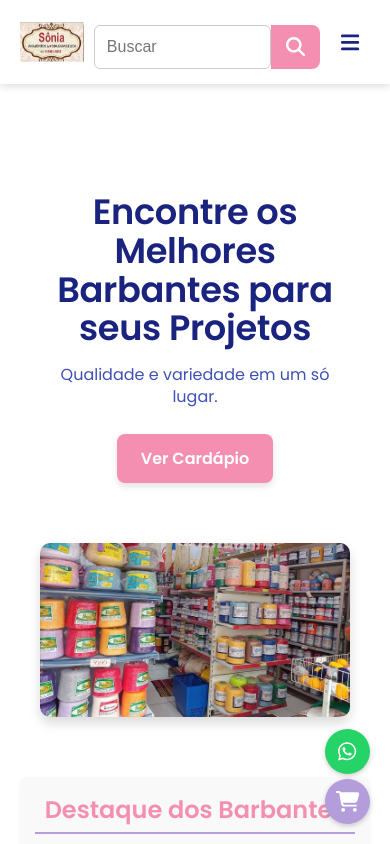
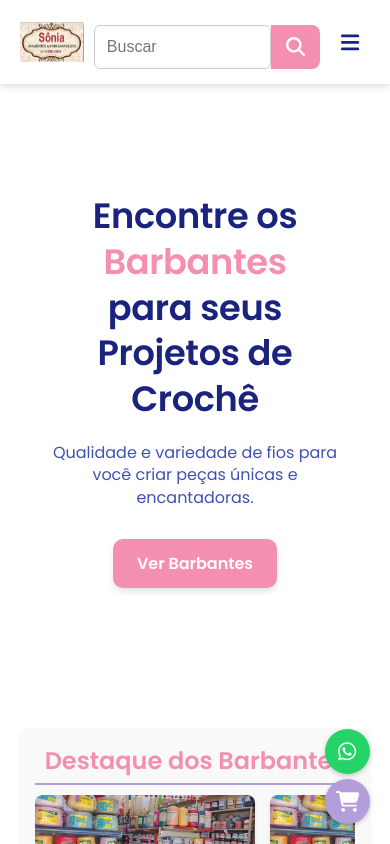
Before and after one commit to joaofelixss/catalogo-barbantes, a React (Create React App) app: page / in a window 390 px wide. Shown: the top 844 px of the page. Built offline with nearby package versions, Linux system fonts and the light colour scheme.

Commit message:
"Implementa carrossel de imagens responsivo na Hero Section"

```diff
--- a/src/components/Hero/HeroSection.module.css
+++ b/src/components/Hero/HeroSection.module.css
@@ -1,111 +1,181 @@
 /* src/components/Hero/HeroSection.module.css */
 .heroSection {
-  background-color: var(--cor-base); /* Branco */
+  background-color: var(--cor-base);
   display: flex;
   align-items: center;
   justify-content: space-between;
   padding: 80px 20px;
-  gap: 40px; /* Adiciona um espaçamento entre o conteúdo e a imagem em telas maiores */
-  max-width: 1200px; /* Adicionando uma largura máxima para centralizar em telas grandes */
-  margin: 0 auto; /* Centralizando a seção na página */
+  gap: 80px;
+  max-width: 1400px;
+  margin: 0 auto;
 }
 
 .heroContent {
   flex: 1;
-  padding-right: 40px; /* Mantido para espaçamento em telas maiores */
+  text-align: left;
 }
 
 .heroTitle {
-  font-size: 3em;
-  color: var(--cor-texto-principal); /* Azul Marinho suave */
+  font-size: 3.2em;
+  color: var(--cor-texto-principal);
   margin-bottom: 20px;
-  line-height: 1.1; /* Ligeiramente mais apertado para melhor leitura */
-  letter-spacing: -0.01em; /* Pequeno ajuste no espaçamento entre letras para elegância */
+  line-height: 1.1;
+  letter-spacing: -0.01em;
+  opacity: 0;
+  transform: translateY(20px);
+  transition: opacity 0.6s ease-out, transform 0.6s ease-out;
+}
+
+.fadeIn {
+  opacity: 1;
+  transform: translateY(0);
+}
+
+.barbantesColor {
+  color: var(--cor-acento-1);
 }
 
 .heroSubtitle {
   font-size: 1.5em;
-  color: var(
-    --cor-texto-principal-mais-claro
-  ); /* Tom mais claro do Azul Marinho para o subtítulo */
+  color: var(--cor-texto-principal-mais-claro);
   margin-bottom: 30px;
-  line-height: 1.6; /* Melhora a legibilidade de blocos de texto */
-  font-weight: 300; /* Deixa o subtítulo um pouco mais leve */
+  line-height: 1.6;
+  font-weight: 300;
+  opacity: 0;
+  transform: translateY(20px);
+  transition: opacity 0.6s ease-out 0.2s, transform 0.6s ease-out 0.2s;
+}
+
+.fadeInDelay {
+  opacity: 1;
+  transform: translateY(0);
 }
 
 .heroButton {
   display: inline-block;
-  background-color: var(--cor-acento-1); /* Rosa Névoa */
-  color: var(--cor-base); /* Branco */
-  padding: 16px 32px; /* Ligeiramente maior para melhor toque/clique */
+  background-color: var(--cor-acento-1);
+  color: var(--cor-base);
+  padding: 16px 32px;
   text-decoration: none;
-  border-radius: 10px; /* Um pouco mais arredondado para um visual moderno */
+  border-radius: 10px;
   font-size: 1.2em;
-  font-weight: 600; /* Um pouco mais forte para destacar o botão */
-  transition: background-color 0.2s ease-in-out, transform 0.2s ease-in-out; /* Transição mais suave e adiciona um pequeno efeito ao interagir */
-  box-shadow: 0 4px 6px rgba(0, 0, 0, 0.1); /* Adiciona uma leve sombra para profundidade */
+  font-weight: 600;
+  transition: background-color 0.2s ease-in-out, transform 0.2s ease-in-out,
+    opacity 0.6s ease-out 0.4s, transform 0.6s ease-out 0.4s;
+  box-shadow: 0 4px 6px rgba(0, 0, 0, 0.1);
+  opacity: 0;
+  transform: translateY(20px);
 }
 
-.heroButton:hover {
-  background-color: var(--cor-acento-2); /* Lilás claro no hover */
-  transform: translateY(-2px); /* Pequeno efeito de elevação no hover */
-  box-shadow: 0 6px 8px rgba(0, 0, 0, 0.15); /* Sombra um pouco maior no hover */
+.fadeInDelayMore {
+  opacity: 1;
+  transform: translateY(0);
+}
+
+.imageStack {
+  flex: 1;
+  position: relative; /* Para sobrepor as imagens */
+  max-width: 65%;
+  height: 400px; /* Altura fixa para o container de imagens/carrossel */
+  border-radius: 10px;
+  overflow: hidden; /* Garante que as bordas arredondadas funcionem */
+}
+
+.imageContainer {
+  position: absolute;
+  top: 0;
+  left: 0;
+  width: 100%;
+  height: 100%;
+  background-size: cover; /* Para cobrir o container sem deformar */
+  background-position: center; /* Para centralizar a imagem */
+  opacity: 0; /* Opacidade inicial para o efeito de fade-in */
+  transition: opacity 0.6s ease-out; /* Transição suave para o carrossel */
+}
+
+.imageContainer.fadeIn {
+  opacity: 1;
+  transform: translateY(0) translateX(0); /* Resetamos o deslocamento ao fazer o fade in */
+}
+
+.fadeInDelaySmall {
+  transition-delay: 0.3s;
+}
+
+.fadeInDelayMedium {
+  transition-delay: 0.5s;
 }
 
 .heroImage {
-  flex: 1;
-  max-width: 50%;
-  height: auto;
-  border-radius: 10px; /* A mesma borda arredondada do botão para consistência */
-  box-shadow: 0 6px 12px rgba(0, 0, 0, 0.15); /* Sombra um pouco mais pronunciada para a imagem */
+  /* Remova ou comente esses estilos, pois não estamos usando a tag <img> para o carrossel */
+  /* width: 100%;
+  height: 100%;
+  object-fit: cover;
+  box-shadow: 0 6px 12px rgba(0, 0, 0, 0.15); */
+  display: none; /* Garante que nenhuma tag <img> seja exibida */
 }
 
 /* Responsividade para telas menores */
 @media (max-width: 768px) {
   .heroSection {
     flex-direction: column;
-    text-align: center;
-    padding: 60px 20px; /* Reduz um pouco o padding vertical */
-    gap: 30px; /* Reduz o espaçamento entre os elementos na vertical */
+    justify-content: flex-start;
+    padding: 60px 20px;
+    gap: 40px;
   }
 
   .heroContent {
-    padding-right: 0;
-    margin-bottom: 30px; /* Reduz um pouco a margem inferior */
+    text-align: center;
+    margin-bottom: 40px;
   }
 
   .heroTitle {
-    font-size: 2.7em; /* Ligeiramente menor em telas médias */
-    margin-bottom: 15px;
+    font-size: 2.6em;
+    line-height: 1.3;
   }
 
   .heroSubtitle {
-    font-size: 1.3em; /* Ligeiramente menor em telas médias */
-    margin-bottom: 25px;
+    font-size: 1.2em;
+  }
+
+  .imageStack {
+    max-width: 90%;
+    height: 300px; /* Altura para a imagem única no mobile (ajuste conforme necessário) */
+    border-radius: 10px;
+    overflow: hidden;
+  }
+
+  .imageContainer {
+    position: relative; /* Para a imagem única no mobile */
+    opacity: 1; /* Garante que a imagem apareça no mobile */
+    transition: none; /* Remove a transição no mobile */
+    width: 100%;
+    height: 100%;
+    background-size: cover;
+    background-position: center;
   }
 
   .heroImage {
-    max-width: 90%; /* A imagem ocupa mais largura em telas médias */
+    display: none; /* Garante que nenhuma tag <img> seja exibida */
   }
 }
 
 @media (max-width: 480px) {
   .heroTitle {
-    font-size: 2.2em; /* Menor em telas pequenas */
+    font-size: 2.2em;
   }
 
   .heroSubtitle {
-    font-size: 1em; /* Menor em telas pequenas */
-    line-height: 1.4; /* Ajusta a altura da linha para melhor leitura */
+    font-size: 1em;
+    line-height: 1.4;
   }
 
   .heroButton {
     font-size: 1em;
-    padding: 12px 24px; /* Reduz um pouco o padding do botão */
-    border-radius: 8px; /* Mantém o arredondamento */
+    padding: 12px 24px;
   }
 
-  .heroImage {
-    max-width: 100%; /* A imagem ocupa toda a largura em telas pequenas */
+  .imageStack {
+    max-width: 100%;
   }
 }
--- a/src/components/Hero/HeroSection.tsx
+++ b/src/components/Hero/HeroSection.tsx
@@ -1,26 +1,85 @@
 // src/components/Hero/HeroSection.tsx
-import React from "react";
+import React, { useEffect, useRef, useState } from "react";
 import styles from "./HeroSection.module.css";
+import { Link } from "react-router-dom";
+
+const images = [
+  "/images/tapete-croche-floral.jpg",
+  "/images/barroco-decore-avela.jpg",
+  "/images/sonia1.jpeg",
+];
 
 const HeroSection: React.FC = () => {
+  const heroSectionRef = useRef<HTMLElement>(null);
+  const [loaded, setLoaded] = useState(false);
+  const [currentImageIndex, setCurrentImageIndex] = useState(0);
+
+  useEffect(() => {
+    const observer = new IntersectionObserver(
+      (entries) => {
+        entries.forEach((entry) => {
+          if (entry.isIntersecting) {
+            setLoaded(true);
+            observer.unobserve(entry.target);
+          }
+        });
+      },
+      { threshold: 0.1 }
+    );
+
+    if (heroSectionRef.current) {
+      observer.observe(heroSectionRef.current);
+    }
+
+    return () => observer.disconnect();
+  }, []);
+
+  useEffect(() => {
+    if (loaded && window.innerWidth >= 768) {
+      const intervalId = setInterval(() => {
+        setCurrentImageIndex((prevIndex) => (prevIndex + 1) % images.length);
+      }, 3000); // Troca de imagem a cada 3 segundos (ajuste conforme necessário)
+
+      return () => clearInterval(intervalId); // Limpa o intervalo ao desmontar ou quando 'loaded' muda
+    }
+  }, [loaded]);
+
   return (
-    <section className={styles.heroSection}>
+    <section ref={heroSectionRef} className={styles.heroSection}>
       <div className={styles.heroContent}>
-        <h1 className={styles.heroTitle}>
-          Encontre os Melhores Barbantes para seus Projetos
+        <h1 className={`${styles.heroTitle} ${loaded ? styles.fadeIn : ""}`}>
+          Encontre os <span className={styles.barbantesColor}>Barbantes</span>{" "}
+          <br />
+          para seus Projetos de Crochê
         </h1>
-        <p className={styles.heroSubtitle}>
-          Qualidade e variedade em um só lugar.
+        <p
+          className={`${styles.heroSubtitle} ${
+            loaded ? styles.fadeInDelay : ""
+          }`}
+        >
+          Qualidade e variedade de fios para você criar peças únicas e
+          encantadoras.
         </p>
-        <a href="#cardapio" className={styles.heroButton}>
-          Ver Cardápio
-        </a>
+        <Link
+          to="/barbantes"
+          className={`${styles.heroButton} ${
+            loaded ? styles.fadeInDelayMore : ""
+          }`}
+        >
+          Ver Barbantes
+        </Link>
       </div>
-      <img
-        src="/images/barbantes-bonitos.jpg"
-        alt="Diversos barbantes coloridos"
-        className={styles.heroImage}
-      />
+      <div className={styles.imageStack}>
+        <div
+          className={`${styles.imageContainer} ${loaded ? styles.fadeIn : ""}`}
+          style={{
+            backgroundImage: `url(${images[currentImageIndex]})`,
+            opacity: loaded ? 1 : 0,
+          }}
+        >
+          {/* Não precisamos da tag <img> aqui para o carrossel */}
+        </div>
+      </div>
     </section>
   );
 };
```
Also changed, not shown: public/images/sonia1.jpeg (renamed from public/images/WhatsApp Image 2025-04-29 at 16.02.38.jpeg).
